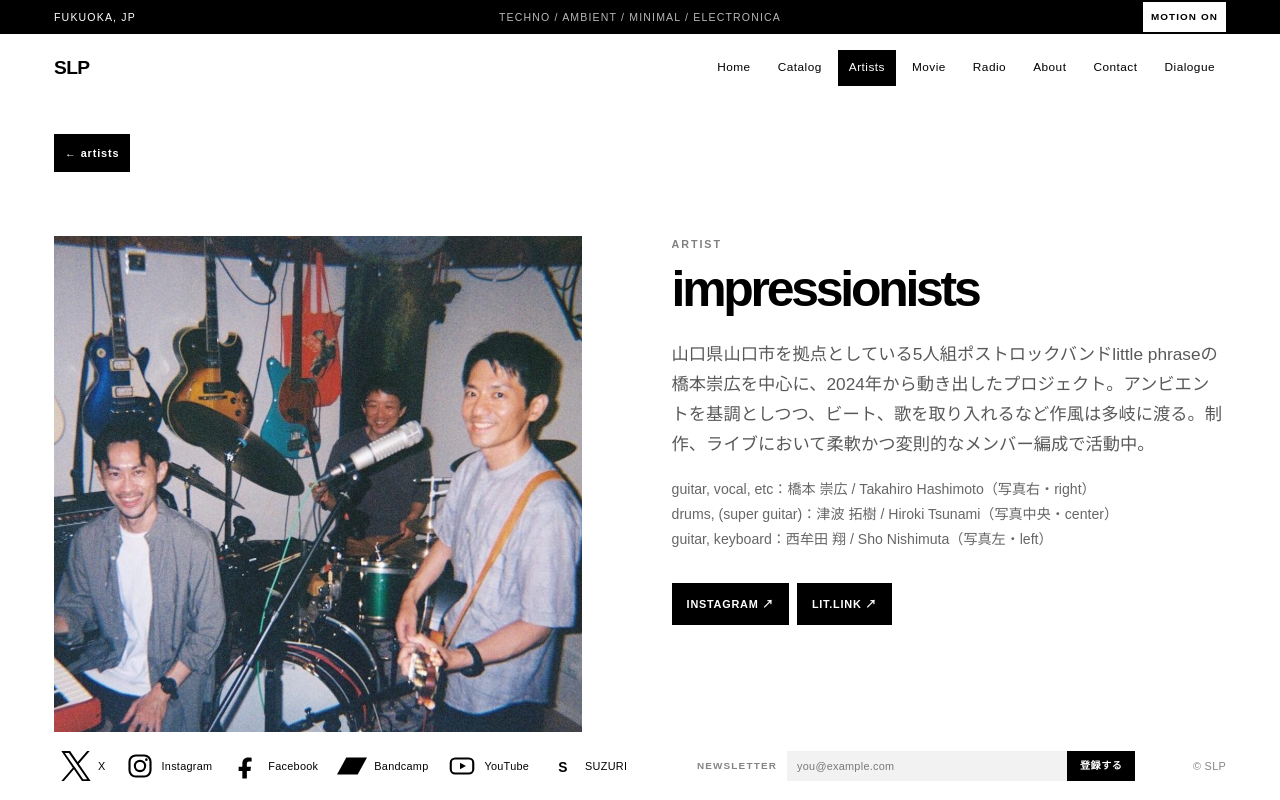
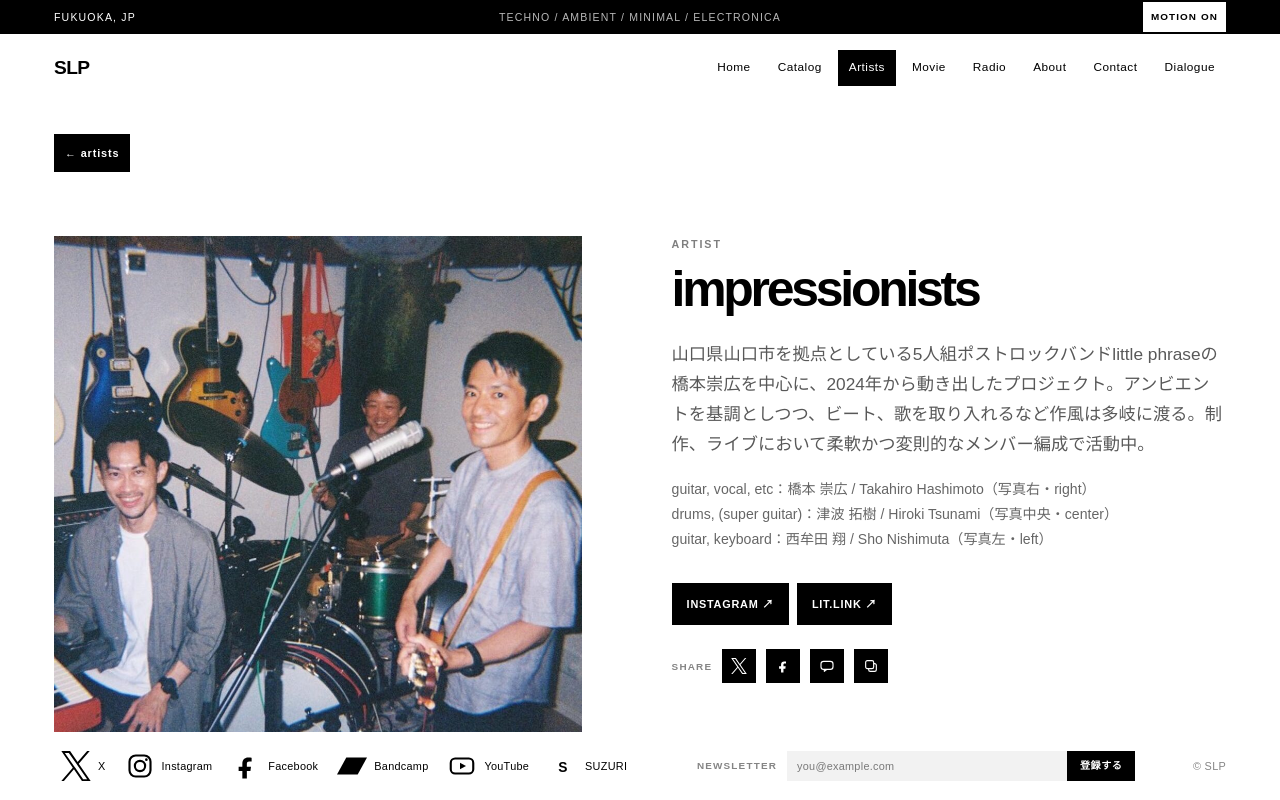
Before and after one commit to roastia/slp-website, a Next.js app: page /artists/impressionists/ in a window 1280 px wide. Shown: the top 800 px of the page. Built offline with nearby package versions, Linux system fonts and the light colour scheme; a web font is replaced by a local one.

Commit message:
作品・アーティスト詳細ページにSNS共有ボタン（X/Facebook/LINE/URLコピー）を追加

```diff
--- a/app/artists/[slug]/page.tsx
+++ b/app/artists/[slug]/page.tsx
@@ -5,6 +5,8 @@ import { notFound } from "next/navigation";
 import { artists, getArtistBySlug } from "@/data/artists";
 import { releases } from "@/data/releases";
 import { pageMetadata } from "@/lib/metadata";
+import { SITE_URL } from "@/data/site";
+import { ShareButtons } from "@/components/share-buttons";
 import { Button } from "@/components/ui/button";
 import { ReleaseCard } from "@/components/release-card";
 import { JsonLd } from "@/components/json-ld";
@@ -75,6 +77,10 @@ export default async function ArtistDetailPage({
                 ))}
               </div>
             ) : null}
+            <ShareButtons
+              url={new URL(artist.legacyUrl, SITE_URL).toString()}
+              title={`${artist.name} | SLP`}
+            />
           </div>
         </div>
       </section>
--- a/app/catalog/[slug]/page.tsx
+++ b/app/catalog/[slug]/page.tsx
@@ -5,6 +5,8 @@ import { notFound } from "next/navigation";
 import { releases, getReleaseBySlug } from "@/data/releases";
 import { getArtistBySlug } from "@/data/artists";
 import { pageMetadata } from "@/lib/metadata";
+import { SITE_URL } from "@/data/site";
+import { ShareButtons } from "@/components/share-buttons";
 import { Button } from "@/components/ui/button";
 import { ReleaseCard } from "@/components/release-card";
 import { JsonLd } from "@/components/json-ld";
@@ -89,6 +91,10 @@ export default async function CatalogDetailPage({
                 ))}
               </div>
             ) : null}
+            <ShareButtons
+              url={new URL(release.legacyUrl, SITE_URL).toString()}
+              title={`${release.title} — ${release.artist} | SLP`}
+            />
           </div>
         </div>
       </section>
--- a/app/globals.css
+++ b/app/globals.css
@@ -428,6 +428,24 @@ nav.site a:active{transform:scale(.94);}
 }
 a.detail-action{transition:transform var(--fast) var(--ease);}
 a.detail-action:hover{transform:translateX(5px);}
+.share-buttons{display:flex;align-items:center;flex-wrap:wrap;gap:10px;margin-top:24px;}
+.share-label{font-size:.62rem;font-weight:600;letter-spacing:.12em;text-transform:uppercase;opacity:.48;}
+.share-button{
+  display:inline-flex;
+  width:34px;
+  height:34px;
+  align-items:center;
+  justify-content:center;
+  padding:0;
+  background:var(--ink);
+  color:var(--paper);
+  border:0;
+  cursor:pointer;
+  transition:transform var(--fast) var(--ease);
+}
+.share-button svg{display:block;width:16px;height:16px;}
+.share-button:hover{transform:translateY(-3px);}
+.share-status{font-size:.65rem;opacity:.6;}
 .detail-panel{background:var(--ink);color:var(--paper);padding:clamp(60px,8vw,104px) 0;}
 .detail-content-grid{display:grid;grid-template-columns:1.3fr .8fr;gap:clamp(48px,9vw,132px);align-items:start;}
 .detail-panel .section-label{color:var(--paper);opacity:.55;}
@@ -582,6 +600,7 @@ footer.site .copyright{padding:5px 0;opacity:.48;}
 
 @media (pointer:coarse){
   nav.site a,.menu-toggle,.latest a.cta,.contact .mail,.contact-form .form-submit,.contact-form input,.footer-newsletter button,.footer-newsletter input{min-height:44px;}
+  .share-button{min-width:44px;min-height:44px;}
   .card .frame{margin-bottom:11px;}
 }
 
--- /dev/null
+++ b/components/share-buttons.tsx
@@ -0,0 +1,117 @@
+"use client";
+
+import { useState } from "react";
+
+function XIcon() {
+  return (
+    <svg viewBox="0 0 24 24" aria-hidden="true">
+      <path
+        fill="currentColor"
+        d="M14.234 10.162 22.977 0h-2.072l-7.591 8.824L7.251 0H.258l9.168 13.343L.258 24H2.33l8.016-9.318L16.749 24h6.993zm-2.837 3.299-.929-1.329L3.076 1.56h3.182l5.965 8.532.929 1.329 7.754 11.09h-3.182z"
+      />
+    </svg>
+  );
+}
+
+function FacebookIcon() {
+  return (
+    <svg viewBox="0 0 24 24" fill="none" aria-hidden="true">
+      <path
+        d="M14.6 8.4h1.9V5.3c-.33-.05-1.46-.15-2.78-.15-2.75 0-4.64 1.7-4.64 4.83v2.53H6.1v3.5h2.98V21.9h3.6v-5.9h2.86l.45-3.5h-3.31v-2.2c0-1.01.27-1.9 1.92-1.9Z"
+        fill="currentColor"
+      />
+    </svg>
+  );
+}
+
+function LineIcon() {
+  return (
+    <svg viewBox="0 0 24 24" fill="none" aria-hidden="true">
+      <rect x="3" y="5" width="18" height="12" rx="4" stroke="currentColor" strokeWidth="1.7" />
+      <path d="M8 17v3l4-3" stroke="currentColor" strokeWidth="1.7" strokeLinejoin="round" fill="none" />
+    </svg>
+  );
+}
+
+function CopyIcon() {
+  return (
+    <svg viewBox="0 0 24 24" fill="none" aria-hidden="true">
+      <rect x="4" y="4" width="12" height="12" rx="2.5" stroke="currentColor" strokeWidth="1.7" />
+      <path
+        d="M8.5 16v1.5A2.5 2.5 0 0 0 11 20h6.5A2.5 2.5 0 0 0 20 17.5V11a2.5 2.5 0 0 0-2.5-2.5H16"
+        stroke="currentColor"
+        strokeWidth="1.7"
+        fill="none"
+      />
+    </svg>
+  );
+}
+
+function CheckIcon() {
+  return (
+    <svg viewBox="0 0 24 24" fill="none" aria-hidden="true">
+      <path
+        d="M5 12.5 10 17.5 19 7"
+        stroke="currentColor"
+        strokeWidth="2"
+        strokeLinecap="round"
+        strokeLinejoin="round"
+      />
+    </svg>
+  );
+}
+
+export function ShareButtons({ url, title }: { url: string; title: string }) {
+  const [copied, setCopied] = useState(false);
+  const encodedUrl = encodeURIComponent(url);
+  const encodedTitle = encodeURIComponent(title);
+
+  async function handleCopy() {
+    try {
+      await navigator.clipboard.writeText(url);
+      setCopied(true);
+      window.setTimeout(() => setCopied(false), 2000);
+    } catch {
+      // Clipboard API unavailable (e.g. insecure context) — fail silently.
+    }
+  }
+
+  return (
+    <div className="share-buttons">
+      <span className="share-label">Share</span>
+      <a
+        className="share-button"
+        href={`https://x.com/intent/tweet?url=${encodedUrl}&text=${encodedTitle}`}
+        target="_blank"
+        rel="noopener noreferrer"
+        aria-label="Xで共有"
+      >
+        <XIcon />
+      </a>
+      <a
+        className="share-button"
+        href={`https://www.facebook.com/sharer/sharer.php?u=${encodedUrl}`}
+        target="_blank"
+        rel="noopener noreferrer"
+        aria-label="Facebookで共有"
+      >
+        <FacebookIcon />
+      </a>
+      <a
+        className="share-button"
+        href={`https://social-plugins.line.me/lineit/share?url=${encodedUrl}&text=${encodedTitle}`}
+        target="_blank"
+        rel="noopener noreferrer"
+        aria-label="LINEで共有"
+      >
+        <LineIcon />
+      </a>
+      <button type="button" className="share-button" onClick={handleCopy} aria-label="URLをコピー">
+        {copied ? <CheckIcon /> : <CopyIcon />}
+      </button>
+      <span className="share-status" role="status" aria-live="polite">
+        {copied ? "コピーしました" : ""}
+      </span>
+    </div>
+  );
+}
```
